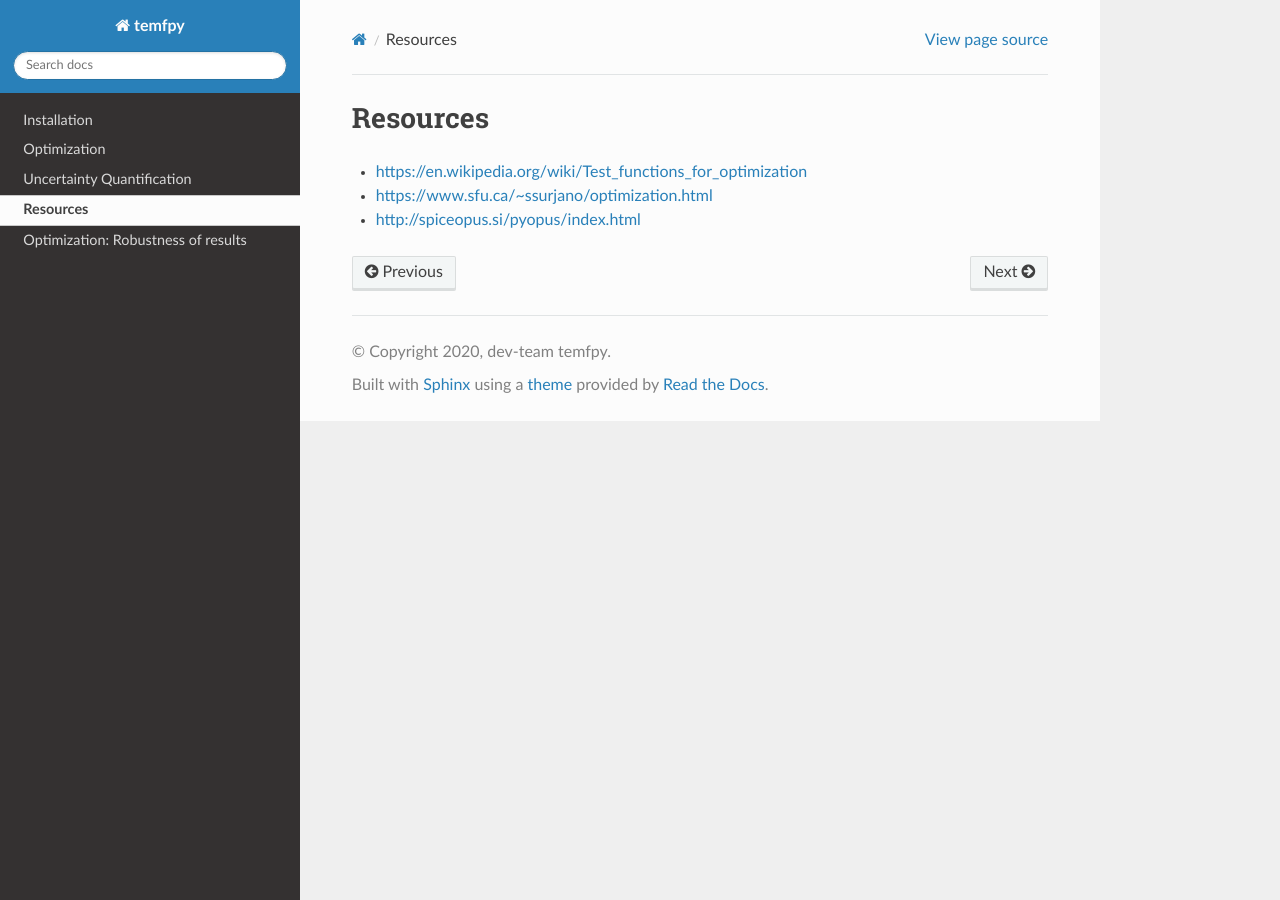
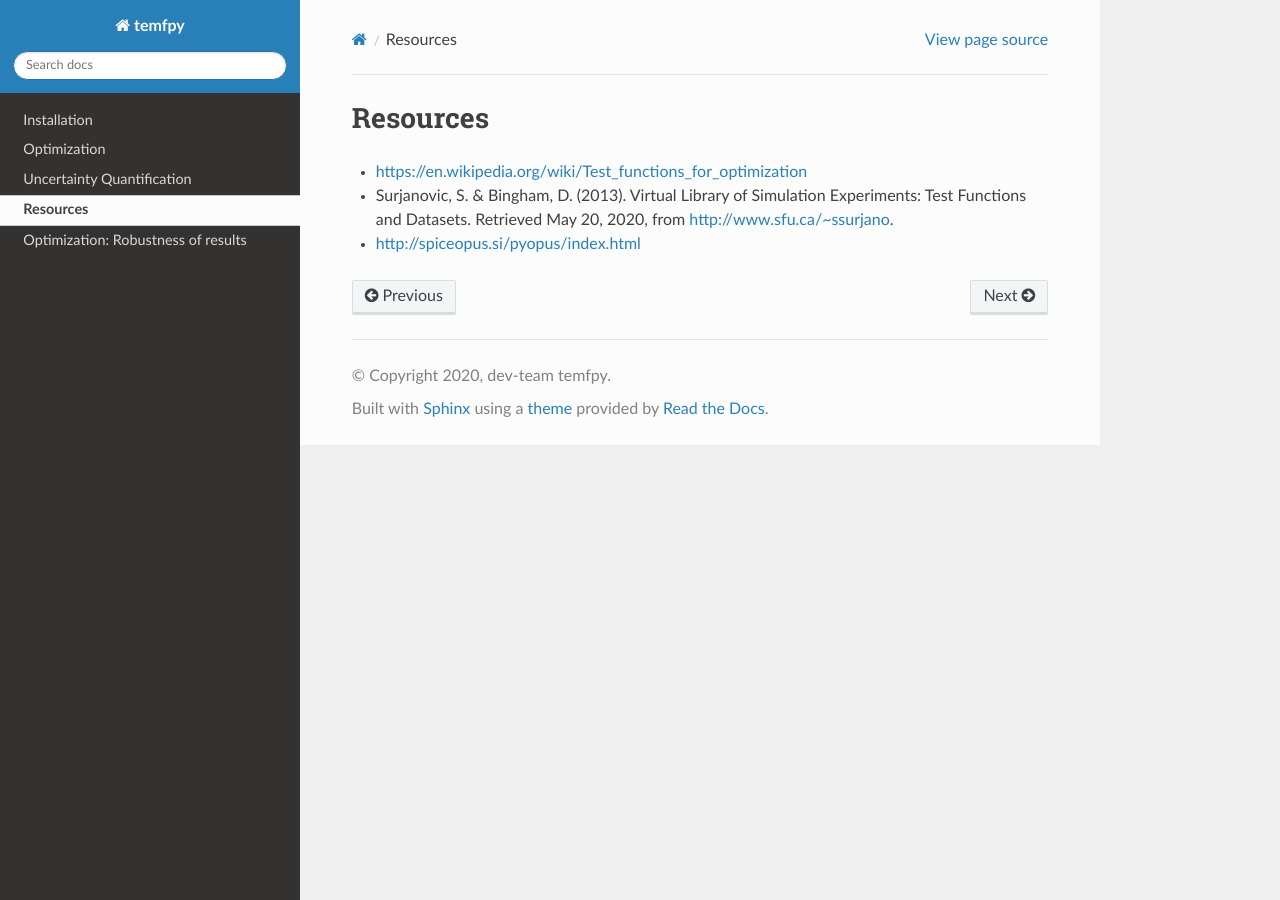
Before and after one commit to OpenSourceEconomics/temfpy, a Sphinx documentation site: the page built from docs/source/resources.rst, in a window 1280 px wide. Built offline with Sphinx 7.4.7 and the Read the Docs theme 2.0.0, drawn with Linux system fonts in a browser that asks for light colours.

Commit message:
added preferred citation from resource

```diff
--- a/docs/source/resources.rst
+++ b/docs/source/resources.rst
@@ -3,6 +3,6 @@ Resources
 
 * https://en.wikipedia.org/wiki/Test_functions_for_optimization
 
-* https://www.sfu.ca/~ssurjano/optimization.html
+* Surjanovic, S. & Bingham, D. (2013). Virtual Library of Simulation Experiments: Test Functions and Datasets. Retrieved May 20, 2020, from http://www.sfu.ca/~ssurjano.
 
 * http://spiceopus.si/pyopus/index.html
```
